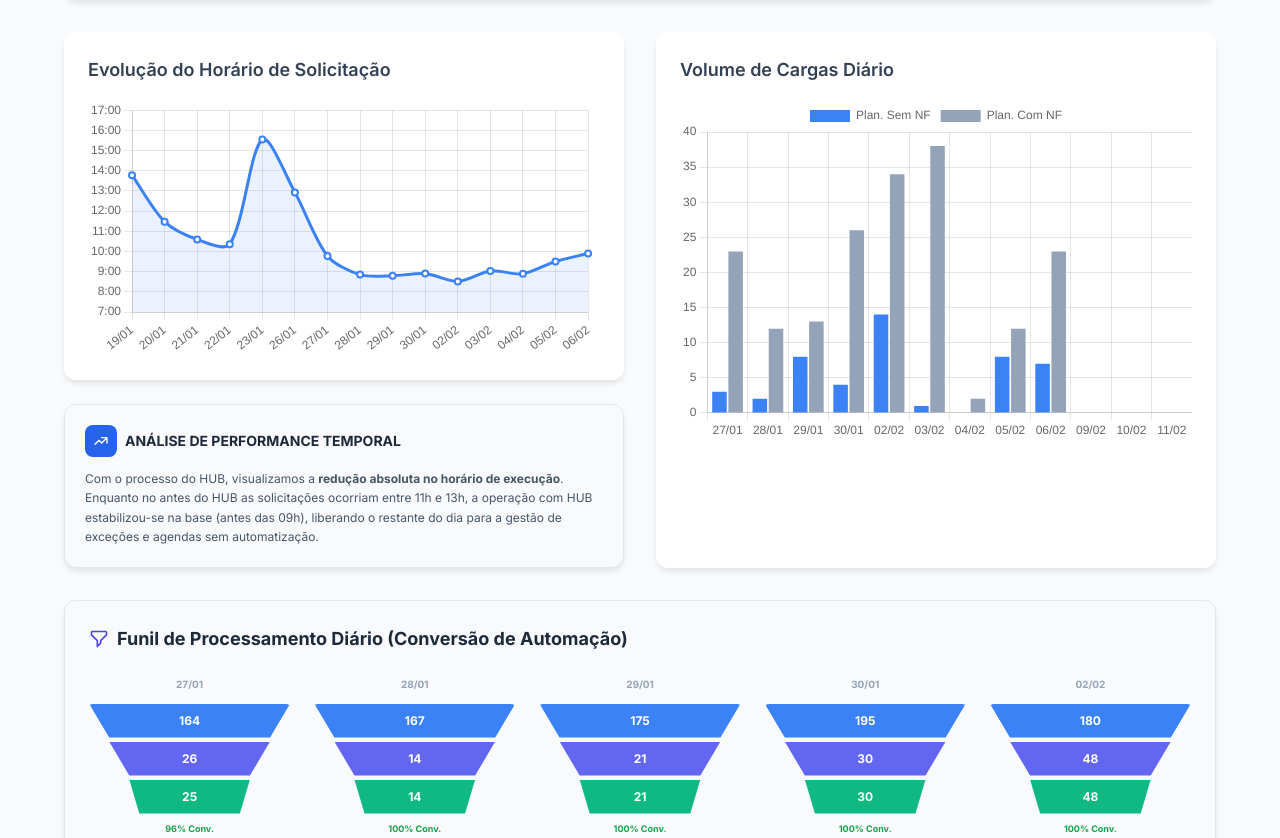
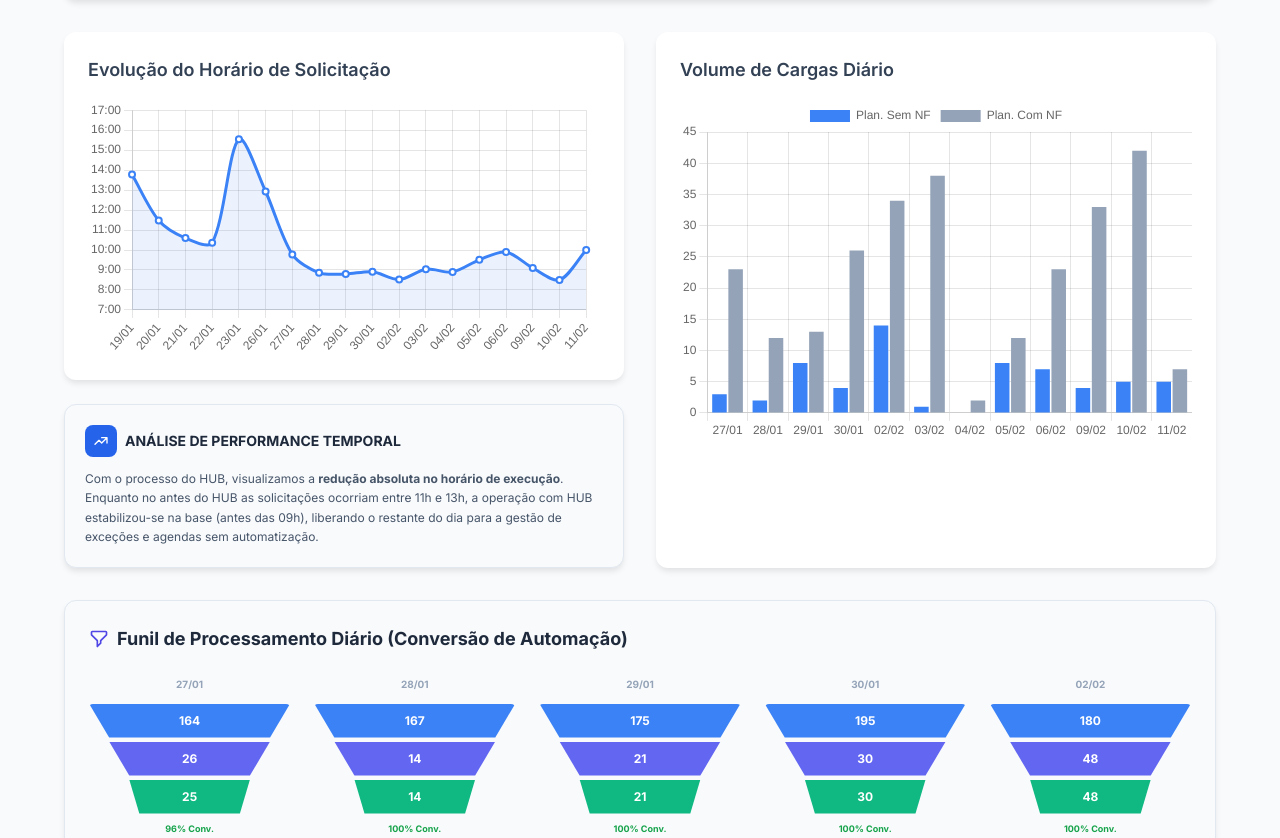
Before and after one commit to tonettirafael/report-hub-agendamento, a plain HTML site: page index.html in a window 1280 px wide. Shown: the part 1183-2021 px from the top of the page. Drawn offline with nearby package versions, Linux system fonts and the light colour scheme.

Commit message:
Atualização 11.02

```diff
--- a/index.html
+++ b/index.html
@@ -140,7 +140,7 @@
                 <p class="text-slate-500">Monitoramento de Produtividade e Evolução de Processos</p>
             </div>
             <div class="bg-blue-100 text-blue-700 px-4 py-2 rounded-full text-sm font-semibold">
-                Atualizado: 06/02/2026
+                Atualizado: 11/02/2026
             </div>
         </header>
 
@@ -149,7 +149,7 @@
             <div class="card p-6 border-l-4 border-blue-500">
                 <p class="metric-label text-blue-600">Total Cargas Planejadas</p>
                 <p class="metric-value" id="total-planejadas">0</p>
-                <p class="text-xs text-slate-400 mt-2">Período: 27/01 - 03/02</p>
+                <p class="text-xs text-slate-400 mt-2">Período: 27/01 - 11/02</p>
             </div>
             <div class="card p-6 border-l-4 border-green-500">
                 <p class="metric-label text-green-600">Total Automatizadas</p>
@@ -378,9 +378,9 @@
             { data: "04/02/2026", totalCargas: 204, planejadoSemNF: 0, planejadoComNF: 2, autoSemNF: 0, autoComNF: 2, horario: "08:52" },
             { data: "05/02/2026", totalCargas: 236, planejadoSemNF: 8, planejadoComNF: 12, autoSemNF: 8, autoComNF: 11, horario: "09:34" },
             { data: "06/02/2026", totalCargas: 211, planejadoSemNF: 7, planejadoComNF: 23, autoSemNF: 7, autoComNF: 16, horario: "09:52" },
-            { data: "09/02/2026", totalCargas: 278, planejadoSemNF: 0, planejadoComNF: 0, autoSemNF: 0, autoComNF: 0, horario: "00:00" },
-            { data: "10/02/2026", totalCargas: 318, planejadoSemNF: 0, planejadoComNF: 0, autoSemNF: 0, autoComNF: 0, horario: "00:00" },
-            { data: "11/02/2026", totalCargas: 200, planejadoSemNF: 0, planejadoComNF: 0, autoSemNF: 0, autoComNF: 0, horario: "00:00" }
+            { data: "09/02/2026", totalCargas: 278, planejadoSemNF: 4, planejadoComNF: 33, autoSemNF: 4, autoComNF: 33, horario: "09:12" },
+            { data: "10/02/2026", totalCargas: 318, planejadoSemNF: 5, planejadoComNF: 42, autoSemNF: 5, autoComNF: 20, horario: "08:29" },
+            { data: "11/02/2026", totalCargas: 200, planejadoSemNF: 5, planejadoComNF: 7, autoSemNF: 5, autoComNF: 2, horario: "10:06" }
         ];
 
         const historicoHorarios = [
@@ -398,7 +398,10 @@
             { data: "03/02", hora: "09:12", decimal: 9.04 },
             { data: "04/02", hora: "08:52", decimal: 8.90 },
             { data: "05/02", hora: "09:34", decimal: 9.51 },
-            { data: "06/02", hora: "09:52", decimal: 9.90 }
+            { data: "06/02", hora: "09:52", decimal: 9.90 },
+            { data: "09/02", hora: "09:12", decimal: 9.10 },
+            { data: "10/02", hora: "08:29", decimal: 8.50 },
+            { data: "11/02", hora: "10:06", decimal: 10.00 }
         ];
 
        function initDashboard() {
```
